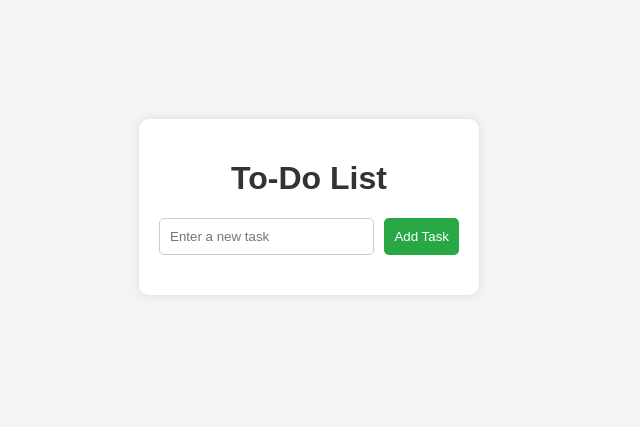
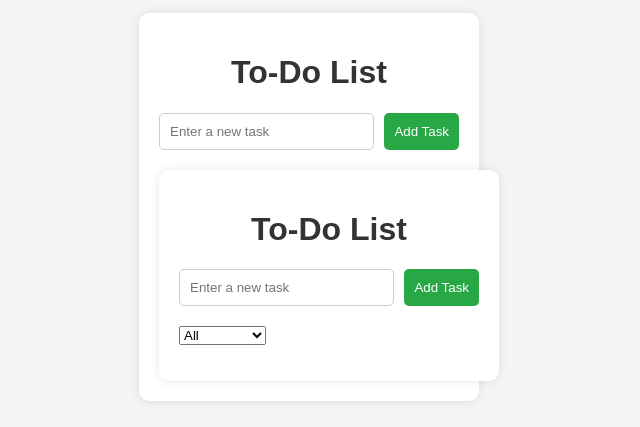
Before and after one commit to riskiputraalamzah/todo-list, a plain HTML site: page index.html in a window 1280 px wide. Shown: the part 193-620 px from the top of the page, without its empty margins (331-971 px from the left). Drawn offline with Linux system fonts and the light colour scheme.

```diff
--- a/index.html
+++ b/index.html
@@ -5,6 +5,7 @@
     <meta name="viewport" content="width=device-width, initial-scale=1.0" />
     <title>To-Do List</title>
     <link rel="stylesheet" href="style.css" />
+
   </head>
   <body>
     <div class="container">
@@ -19,6 +20,21 @@
         <button type="submit">Add Task</button>
       </form>
       <ul id="todo-list"></ul>
+
+</head>
+<body>
+    <div class="container">
+        <h1>To-Do List</h1>
+        <form id="todo-form">
+            <input type="text" id="new-task" placeholder="Enter a new task" required />
+            <button type="submit">Add Task</button>
+        </form>
+        <select id="filter">
+            <option value="all">All</option>
+            <option value="completed">Completed</option>
+            <option value="active">Active</option>
+        </select>
+        <ul id="todo-list"></ul>
     </div>
     <script src="script.js"></script>
   </body>
```
